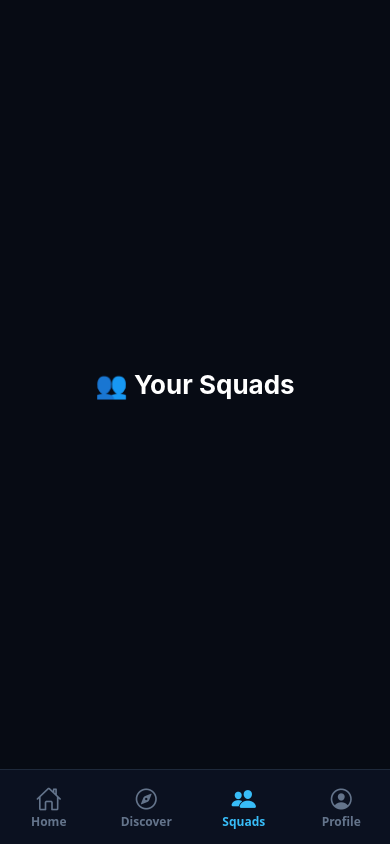
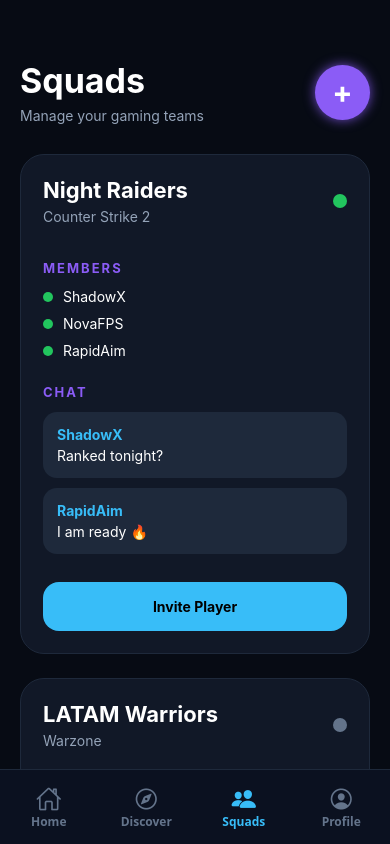
Before and after one commit to DiegoParedes9/GamerHub_agent_changes, a React Native app: screen /Squads in a window 390 px wide. Built offline with nearby package versions, Linux system fonts and the light colour scheme.

Commit message:
sistema de squads dinamicos agregado

```diff
--- /dev/null
+++ b/src/features/gaming/components/ChatBubble.js
@@ -0,0 +1,48 @@
+import {
+  View,
+  Text,
+  StyleSheet,
+} from 'react-native';
+
+export default function ChatBubble({
+  user,
+  text,
+}) {
+  return (
+    <View style={styles.bubble}>
+
+      <Text style={styles.user}>
+        {user}
+      </Text>
+
+      <Text style={styles.message}>
+        {text}
+      </Text>
+
+    </View>
+  );
+}
+
+const styles = StyleSheet.create({
+  bubble: {
+    backgroundColor: '#1E293B',
+
+    padding: 14,
+
+    borderRadius: 14,
+
+    marginBottom: 10,
+  },
+
+  user: {
+    color: '#38BDF8',
+
+    fontWeight: 'bold',
+
+    marginBottom: 4,
+  },
+
+  message: {
+    color: '#fff',
+  },
+});
--- /dev/null
+++ b/src/features/gaming/components/SquadCard.js
@@ -0,0 +1,155 @@
+import {
+  View,
+  Text,
+  StyleSheet,
+  TouchableOpacity,
+} from 'react-native';
+
+import SquadMember from './SquadMember';
+
+import ChatBubble from './ChatBubble';
+
+export default function SquadCard({
+  squad,
+}) {
+  return (
+    <View style={styles.card}>
+
+      <View style={styles.header}>
+
+        <View>
+
+          <Text style={styles.name}>
+            {squad.name}
+          </Text>
+
+          <Text style={styles.game}>
+            {squad.game}
+          </Text>
+
+        </View>
+
+        <View
+          style={[
+            styles.status,
+            {
+              backgroundColor: squad.online
+                ? '#22C55E'
+                : '#64748B',
+            },
+          ]}
+        />
+
+      </View>
+
+      <Text style={styles.section}>
+        MEMBERS
+      </Text>
+
+      {squad.members.map((member, index) => (
+        <SquadMember
+          key={index}
+          username={member}
+        />
+      ))}
+
+      <Text style={styles.section}>
+        CHAT
+      </Text>
+
+      {squad.messages.map((message) => (
+        <ChatBubble
+          key={message.id}
+          user={message.user}
+          text={message.text}
+        />
+      ))}
+
+      <TouchableOpacity style={styles.button}>
+        <Text style={styles.buttonText}>
+          Invite Player
+        </Text>
+      </TouchableOpacity>
+
+    </View>
+  );
+}
+
+const styles = StyleSheet.create({
+  card: {
+    backgroundColor: '#111827',
+
+    borderRadius: 24,
+
+    padding: 22,
+
+    marginBottom: 24,
+
+    borderWidth: 1,
+
+    borderColor: '#1E293B',
+  },
+
+  header: {
+    flexDirection: 'row',
+
+    justifyContent: 'space-between',
+
+    alignItems: 'center',
+
+    marginBottom: 20,
+  },
+
+  name: {
+    color: '#fff',
+
+    fontSize: 22,
+
+    fontWeight: 'bold',
+  },
+
+  game: {
+    color: '#94A3B8',
+
+    marginTop: 5,
+  },
+
+  status: {
+    width: 14,
+    height: 14,
+
+    borderRadius: 20,
+  },
+
+  section: {
+    color: '#8B5CF6',
+
+    fontSize: 13,
+
+    fontWeight: 'bold',
+
+    letterSpacing: 2,
+
+    marginTop: 15,
+
+    marginBottom: 12,
+  },
+
+  button: {
+    backgroundColor: '#38BDF8',
+
+    padding: 16,
+
+    borderRadius: 16,
+
+    marginTop: 18,
+
+    alignItems: 'center',
+  },
+
+  buttonText: {
+    color: '#000',
+
+    fontWeight: 'bold',
+  },
+});
--- /dev/null
+++ b/src/features/gaming/components/SquadMember.js
@@ -0,0 +1,46 @@
+import {
+  View,
+  Text,
+  StyleSheet,
+} from 'react-native';
+
+export default function SquadMember({
+  username,
+}) {
+  return (
+    <View style={styles.member}>
+
+      <View style={styles.dot} />
+
+      <Text style={styles.text}>
+        {username}
+      </Text>
+
+    </View>
+  );
+}
+
+const styles = StyleSheet.create({
+  member: {
+    flexDirection: 'row',
+
+    alignItems: 'center',
+
+    marginBottom: 10,
+  },
+
+  dot: {
+    width: 10,
+    height: 10,
+
+    borderRadius: 10,
+
+    backgroundColor: '#22C55E',
+
+    marginRight: 10,
+  },
+
+  text: {
+    color: '#fff',
+  },
+});
--- /dev/null
+++ b/src/features/gaming/data/squads.js
@@ -0,0 +1,54 @@
+export const squads = [
+  {
+    id: 1,
+
+    name: 'Night Raiders',
+
+    game: 'Counter Strike 2',
+
+    members: [
+      'ShadowX',
+      'NovaFPS',
+      'RapidAim',
+    ],
+
+    online: true,
+
+    messages: [
+      {
+        id: 1,
+        user: 'ShadowX',
+        text: 'Ranked tonight?',
+      },
+
+      {
+        id: 2,
+        user: 'RapidAim',
+        text: 'I am ready 🔥',
+      },
+    ],
+  },
+
+  {
+    id: 2,
+
+    name: 'LATAM Warriors',
+
+    game: 'Warzone',
+
+    members: [
+      'FrostByte',
+      'DiegoP',
+    ],
+
+    online: false,
+
+    messages: [
+      {
+        id: 1,
+        user: 'FrostByte',
+        text: 'Need one sniper',
+      },
+    ],
+  },
+];
--- a/src/features/gaming/screens/SquadsScreen.js
+++ b/src/features/gaming/screens/SquadsScreen.js
@@ -1,27 +1,49 @@
-const COLORS = {
-  background: '#070B14',
+import {
+  ScrollView,
+  View,
+  Text,
+  StyleSheet,
+  TouchableOpacity,
+} from 'react-native';
 
-  card: '#111827',
+import { squads } from '../data/squads';
 
-  neonBlue: '#38BDF8',
-  neonPurple: '#8B5CF6',
-
-  text: '#FFFFFF',
-  muted: '#94A3B8',
-
-  border: '#1E293B',
-};
-import { View, Text, StyleSheet } from 'react-native';
-
-
+import SquadCard from '../components/SquadCard';
 
 export default function SquadsScreen() {
   return (
-    <View style={styles.container}>
-      <Text style={styles.text}>
-        👥 Your Squads
-      </Text>
-    </View>
+    <ScrollView style={styles.container}>
+
+      <View style={styles.header}>
+
+        <View>
+
+          <Text style={styles.title}>
+            Squads
+          </Text>
+
+          <Text style={styles.subtitle}>
+            Manage your gaming teams
+          </Text>
+
+        </View>
+
+        <TouchableOpacity style={styles.createButton}>
+          <Text style={styles.createText}>
+            +
+          </Text>
+        </TouchableOpacity>
+
+      </View>
+
+      {squads.map((squad) => (
+        <SquadCard
+          key={squad.id}
+          squad={squad}
+        />
+      ))}
+
+    </ScrollView>
   );
 }
 
@@ -29,17 +51,60 @@ const styles = StyleSheet.create({
   container: {
     flex: 1,
 
-    backgroundColor: COLORS.background,
+    backgroundColor: '#070B14',
+
+    paddingHorizontal: 20,
+  },
+
+  header: {
+    marginTop: 60,
+
+    flexDirection: 'row',
+
+    justifyContent: 'space-between',
+
+    alignItems: 'center',
+
+    marginBottom: 30,
+  },
+
+  title: {
+    color: '#fff',
+
+    fontSize: 34,
+
+    fontWeight: 'bold',
+  },
+
+  subtitle: {
+    color: '#94A3B8',
+
+    marginTop: 6,
+  },
+
+  createButton: {
+    width: 55,
+    height: 55,
+
+    borderRadius: 30,
+
+    backgroundColor: '#8B5CF6',
 
     justifyContent: 'center',
 
     alignItems: 'center',
+
+    shadowColor: '#8B5CF6',
+
+    shadowOpacity: 0.8,
+
+    shadowRadius: 12,
   },
 
-  text: {
-    color: COLORS.text,
+  createText: {
+    color: '#fff',
 
-    fontSize: 26,
+    fontSize: 30,
 
     fontWeight: 'bold',
   },
```
